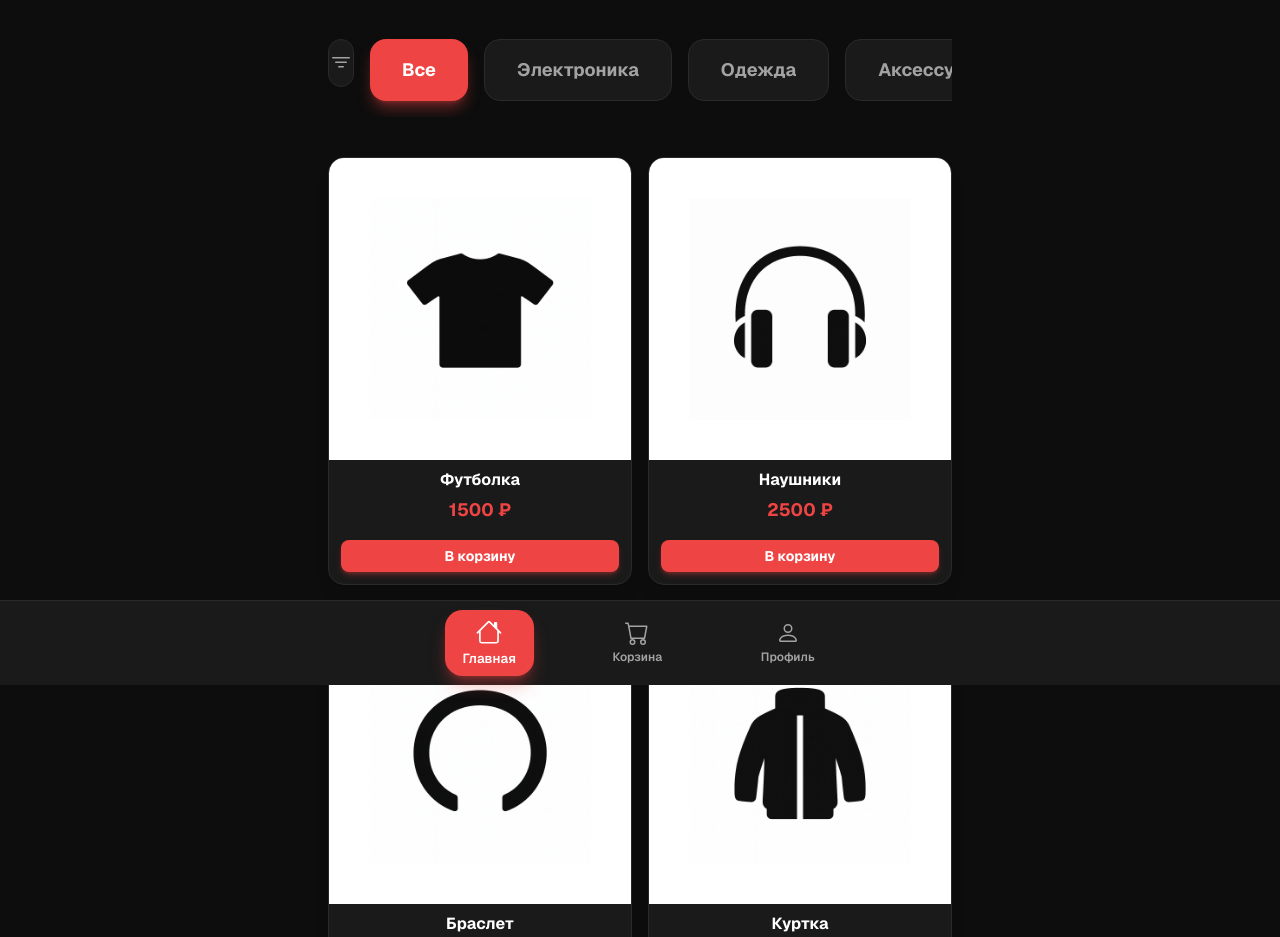
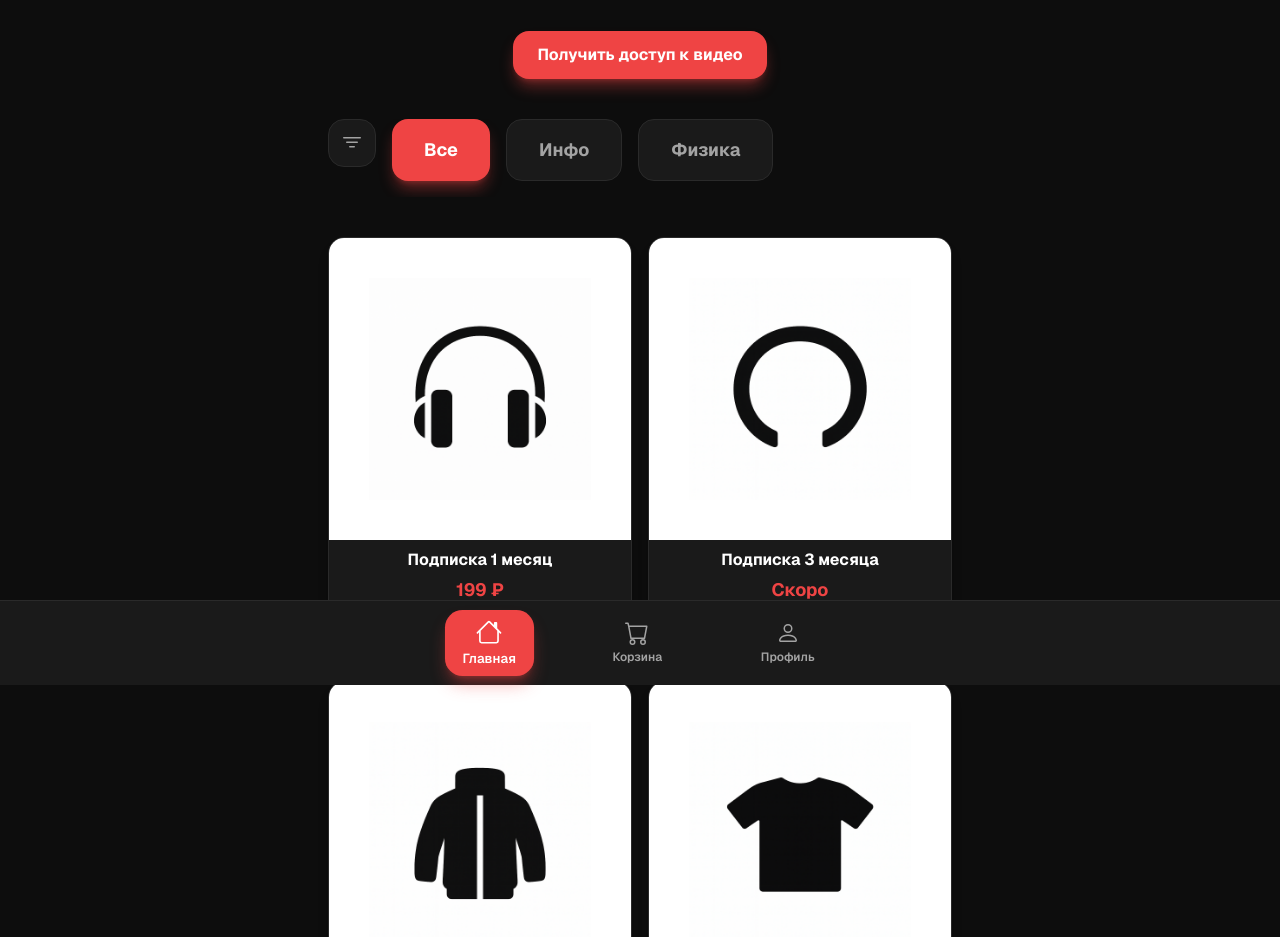
Before and after one commit to denis90-ctrl/bot2v, a React (Create React App) app: page / in a window 1280 px wide. Shown: the part 115-1052 px from the top of the page. Built offline with nearby package versions, Linux system fonts and the light colour scheme.

Commit message:
Update catalog to info/physical products

```diff
--- a/src/App.js
+++ b/src/App.js
@@ -191,9 +191,8 @@ function CatalogPage({ onPageChange }) {
 
   const categories = useMemo(() => [
     { id: "all", name: "Все" },
-    { id: "electronics", name: "Электроника" },
-    { id: "clothing", name: "Одежда" },
-    { id: "accessories", name: "Аксессуары" },
+    { id: "info", name: "Инфо" },
+    { id: "physical", name: "Физика" },
   ], []);
 
   const filteredProducts = useMemo(() => {
@@ -235,6 +234,15 @@ function CatalogPage({ onPageChange }) {
                 className="w-full pl-12 pr-5 py-2.5 rounded-2xl bg-[#1A1A1A] text-white placeholder-[#A3A3A3] border border-[#2A2A2A] focus:outline-none focus:ring-2 focus:ring-[#EF4444] focus:border-[#EF4444] transition-all duration-300 text-base"
               />
             </div>
+          </div>
+
+          <div className="mb-8 flex justify-center">
+            <button
+              onClick={() => setSelectedCategory("info")}
+              className="bg-[#EF4444] text-white py-3 px-6 rounded-2xl font-bold hover:bg-[#DC2626] transition-all duration-300 shadow-lg shadow-[#EF4444]/40 text-base"
+            >
+              Получить доступ к видео
+            </button>
           </div>
         </div>
 
@@ -542,30 +550,51 @@ function App() {
 const products = [
   {
     id: 1,
-    name: "Футболка",
-    price: 1500,
-    category: "clothing",
+    name: "Подписка 1 месяц",
+    price: 199,
+    category: "info",
+    image: require("./assets/headphones.png"),
+  },
+  {
+    id: 2,
+    name: "Подписка 3 месяца",
+    price: null,
+    category: "info",
+    image: require("./assets/bracelet.png"),
+  },
+  {
+    id: 3,
+    name: "Подписка 12 месяцев",
+    price: null,
+    category: "info",
+    image: require("./assets/jacket.png"),
+  },
+  {
+    id: 4,
+    name: "Шорты",
+    price: null,
+    category: "physical",
     image: require("./assets/tshirt.png"),
   },
   {
-    id: 2,
-    name: "Наушники",
-    price: 2500,
-    category: "electronics",
+    id: 5,
+    name: "Рашгард",
+    price: null,
+    category: "physical",
     image: require("./assets/headphones.png"),
   },
   {
-    id: 3,
-    name: "Браслет",
-    price: 800,
-    category: "accessories",
+    id: 6,
+    name: "Леггинсы",
+    price: null,
+    category: "physical",
     image: require("./assets/bracelet.png"),
   },
   {
-    id: 4,
-    name: "Куртка",
-    price: 3500,
-    category: "clothing",
+    id: 7,
+    name: "Полный комплект",
+    price: null,
+    category: "physical",
     image: require("./assets/jacket.png"),
   },
 ];
--- a/src/components/ProductCard.jsx
+++ b/src/components/ProductCard.jsx
@@ -57,20 +57,23 @@ const ProductCard = memo(({ product, onAddToCart }) => {
           {product.name}
         </h3>
         <span className="text-[#EF4444] font-bold text-lg text-center mb-2">
-          {product.price} ₽
+          {Number.isFinite(product.price) && product.price > 0 ? `${product.price} ₽` : "Скоро"}
         </span>
       </div>
       {/* Кнопка внизу */}
       <div className="px-3 pb-3">
         <button
           onClick={handleAddToCart}
+          disabled={!Number.isFinite(product.price) || product.price <= 0}
           className={`w-full h-8 rounded-lg font-bold transition-all duration-300 text-sm ${
-            isInCart
-              ? 'bg-green-500 text-white shadow-md shadow-green-500/30'
-              : 'bg-[#EF4444] text-white hover:bg-[#DC2626] shadow-md shadow-[#EF4444]/30 hover:shadow-lg hover:shadow-[#EF4444]/40'
+            !Number.isFinite(product.price) || product.price <= 0
+              ? 'bg-[#2A2A2A] text-[#A3A3A3] cursor-not-allowed'
+              : isInCart
+                ? 'bg-green-500 text-white shadow-md shadow-green-500/30'
+                : 'bg-[#EF4444] text-white hover:bg-[#DC2626] shadow-md shadow-[#EF4444]/30 hover:shadow-lg hover:shadow-[#EF4444]/40'
           }`}
         >
-          {isInCart ? 'В корзине' : 'В корзину'}
+          {!Number.isFinite(product.price) || product.price <= 0 ? 'Скоро' : (isInCart ? 'В корзине' : 'В корзину')}
         </button>
       </div>
     </div>
```
